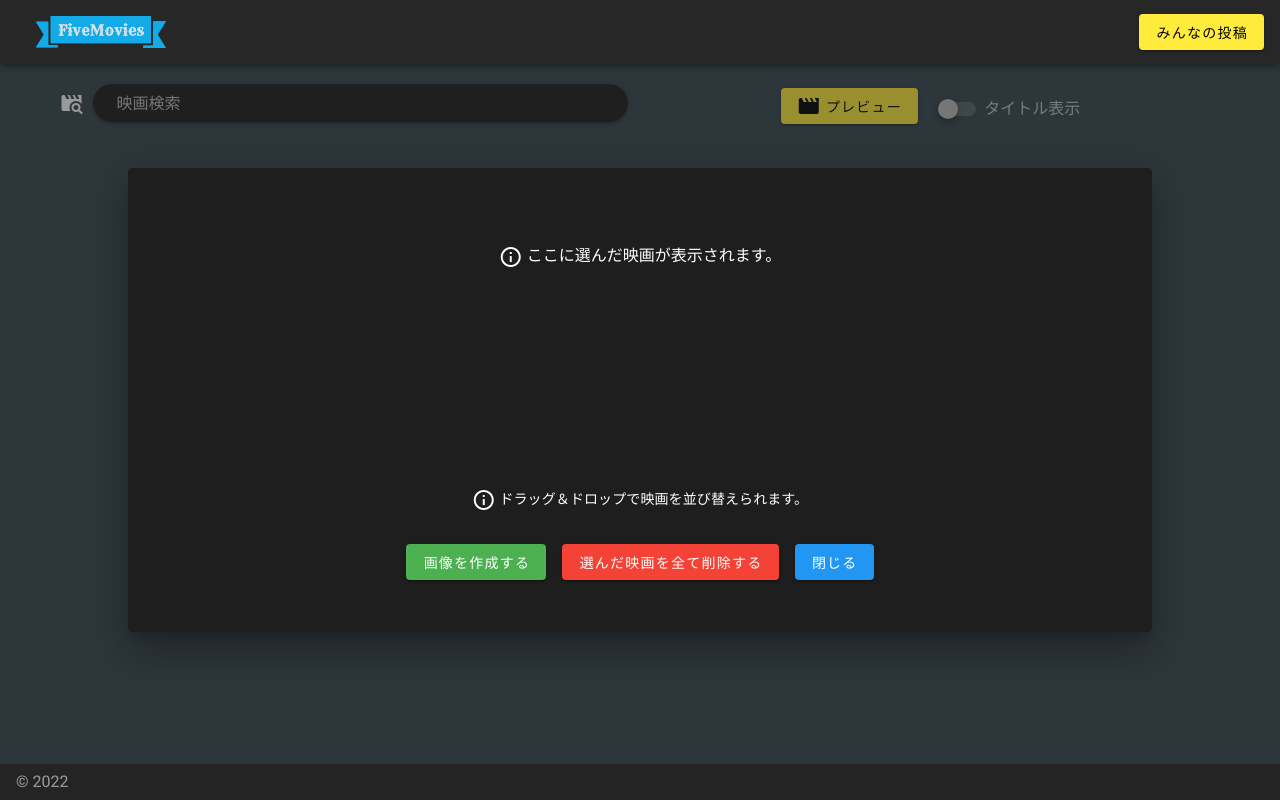
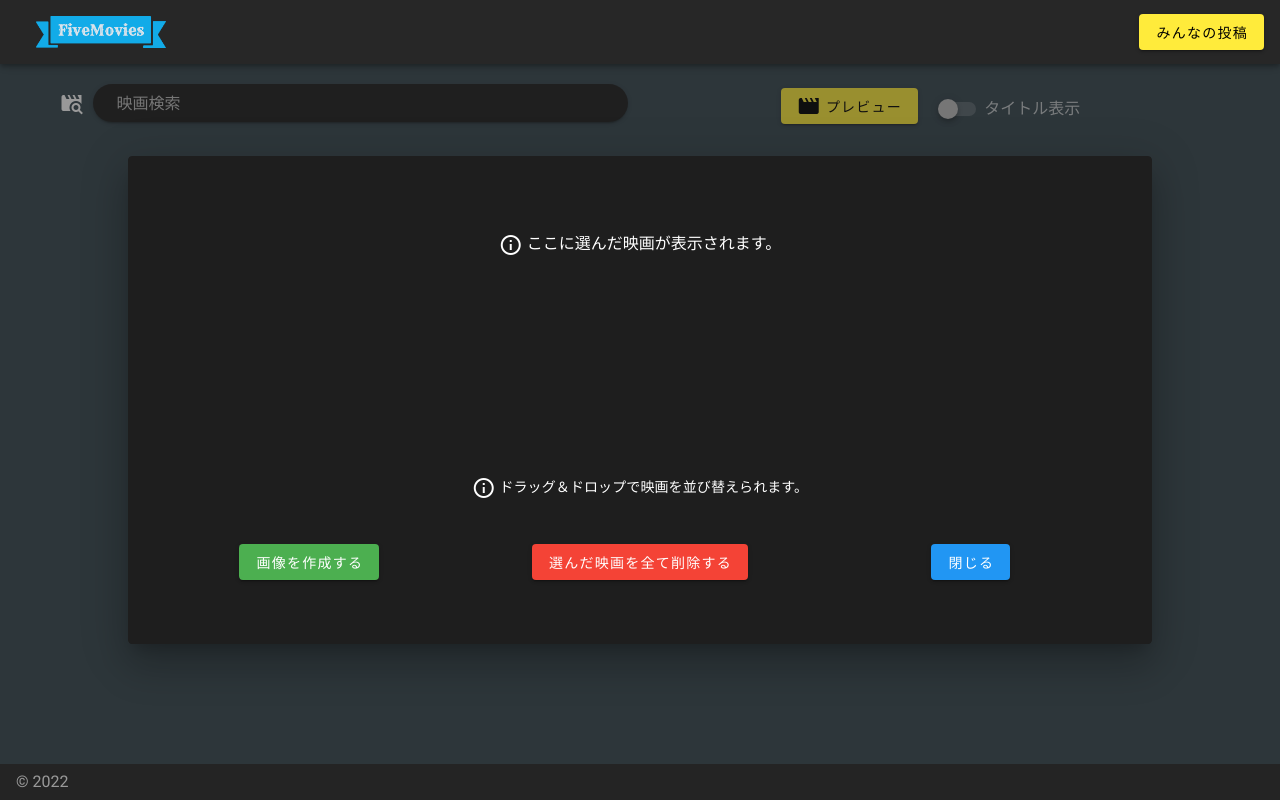
Before and after one commit to ky0613/five_movies, a Nuxt app: page / in a window 1280 px wide. Both pictures are taken after a click on the button "プレビュー". Built offline with nearby package versions, Linux system fonts and the light colour scheme; what vue-infinite-loading would draw is missing.

Commit message:
fix: バリデーションエラーハンドリングの追加とプレビューのレイアウト変更

```diff
--- a/components/preview/PreviewDialog.vue
+++ b/components/preview/PreviewDialog.vue
@@ -34,12 +34,12 @@
               v-for="movie in movies"
               :key="movie.id"
               class="movie mt-10"
-              cols="2"
+              cols="4"
+              sm="2"
             >
               <div class="text-center">
                 <v-img
                   :src="'http://image.tmdb.org/t/p/w300/' + movie.poster_path"
-                  max-height="260"
                   min-height="80"
                   class="mb-3"
                 />
@@ -63,26 +63,22 @@
                 <v-icon>mdi-information-outline</v-icon>
                 ドラッグ＆ドロップで映画を並び替えられます。
               </p>
-              <v-row justify="center" align="center" class="mb-8 mt-8">
-                <v-btn
-                  color="green"
-                  class="mr-4 text-sm-button"
-                  @click="goResult"
-                  :small="btnSmall"
-                >
+              <v-row class="mb-8 mt-8 text-center">
+                <v-col cols="12" sm="4">
+                  <v-btn color="green" @click="goResult" :small="btnSmall">
                     画像を作成する
                   </v-btn>
+                </v-col>
+                <v-col cols="12" sm="4">
                   <v-btn :small="btnSmall" color="red" @click="deleteAllMovies">
                     選んだ映画を全て削除する
                   </v-btn>
-                <v-btn
-                  :small="btnSmall"
-                  color="blue"
-                  @click="closeDialog"
-                  class="ml-4"
-                >
+                </v-col>
+                <v-col cols="12" sm="4">
+                  <v-btn :small="btnSmall" color="blue" @click="closeDialog">
                     閉じる
                   </v-btn>
+                </v-col>
               </v-row>
             </v-col>
           </v-card-actions>
--- a/pages/index.vue
+++ b/pages/index.vue
@@ -139,8 +139,12 @@ export default {
       // 画像が設定されているものだけを返す
       const newResults = results.filter((result) => result.poster_path);
 
-      // 追加元の検索結果に追加していく
-      this.results = [...this.results, ...newResults];
+      // オブジェクトの重複を防ぐためにMapのインスタンスを作成
+      const setNewResults = new Map(
+        [...this.results, ...newResults].map((result) => [result.id, result])
+      );
+
+      this.results = Array.from(setNewResults.values());
     },
     async getSearchMovies() {
       this.results = [];
@@ -204,6 +208,7 @@ export default {
     },
   },
   updated() {
+    // fixedの高さを設定するためにheaderの高さを取得
     this.headerHeight = document.querySelector(
       ".v-toolbar__content"
     ).style.height;
--- a/pages/result.vue
+++ b/pages/result.vue
@@ -2,6 +2,7 @@
   <v-container text-center class="pa-2">
     <CardMovies :movies="movies" @open-modal="openDetailMovie" />
     <CardMovieTitles :movies="movies" @open-modal-title="openDetailMovie" />
+    <!-- ニックネーム入力フォーム -->
     <v-card class="mt-5 mr-auto ml-auto pt-2">
       <p class="text-body-2 flex text-center">
         <v-icon small>mdi-information-outline</v-icon>
@@ -16,14 +17,21 @@
             outlined
             counter="10"
             class="ml-3 mr-3"
+            :error-messages="errorMessage"
           />
           <v-btn
             color="blue"
             class="ml-sm-3 mr-sm-3 mb-5 ml-auto mr-auto"
             @click="twitterShare"
-            :loading="loading"
             :disabled="!name || name.length > 10"
           >
+            <v-overlay :value="overlay">
+              <p class="text-sm-h1 text-subtitle-2">画像作成中</p>
+              <v-progress-circular
+                indeterminate
+                size="64"
+              ></v-progress-circular>
+            </v-overlay>
             <v-icon class="mr-2">mdi-twitter</v-icon>結果をツイート
           </v-btn>
         </v-row>
@@ -56,8 +64,9 @@ export default {
       dialog: false,
       detailMovie: {},
       uuid: "",
-      loading: false,
+      overlay: false,
       name: "",
+      errorMessage: [],
     };
   },
   computed: {
@@ -73,6 +82,9 @@ export default {
       );
     },
   },
+  mounted() {
+    this.generateUuid();
+  },
   methods: {
     openDetailMovie(movie) {
       this.detailMovie = movie;
@@ -81,31 +93,47 @@ export default {
     closeDetailMovie() {
       this.dialog = false;
     },
+    // uuidを作成する処理
     generateUuid() {
       const strong = 1000;
-      return (
+      this.uuid =
         new Date().getTime().toString(16) +
-        Math.floor(strong * Math.random()).toString(16)
-      );
+        Math.floor(strong * Math.random()).toString(16);
     },
     async createPostImage() {
       const image_paths = this.movies.map(
         (movie) => `http://image.tmdb.org/t/p/w300${movie.poster_path}`
       );
       const movie_ids = this.movies.map((movie) => movie.id);
-      const response = await this.$axios.post(`${this.backendBaseUrl}/posts`, {
-        uuid: this.generateUuid(),
-        name: this.name,
-        image_paths,
-        movie_ids,
-      });
-      this.uuid = response.data;
+
+      try {
+        return await this.$axios.post(`${this.backendBaseUrl}/posts`, {
+          uuid: this.uuid,
+          name: this.name,
+          image_paths,
+          movie_ids,
+        });
+      } catch (e) {
+        return e.response;
+      }
     },
     async twitterShare() {
-      this.loading = true;
-      await this.createPostImage();
-      this.loading = false;
-      location.href = `https://twitter.com/intent/tweet?text=${this.textAndHashTag}&url=${this.url}`;
+      this.overlay = true;
+      const res = await this.createPostImage();
+      this.overlay = false;
+
+      // uuidが一意かどうかを判定
+      if (res.status === 422) {
+        this.errorMessage = "画像は既に作成されています。";
+        return;
+      }
+
+      const shareUrl = `https://twitter.com/intent/tweet?text=${this.textAndHashTag}&url=${this.url}`;
+
+      const checkWiondowOpen = window.open(shareUrl);
+
+      // window.open(shareUrl)が作動しない場合はlocation.hrefでページ遷移する
+      if (!checkWiondowOpen) location.href = shareUrl;
     },
   },
 };
```
Lines whose indentation alone changed are shown as unchanged.
